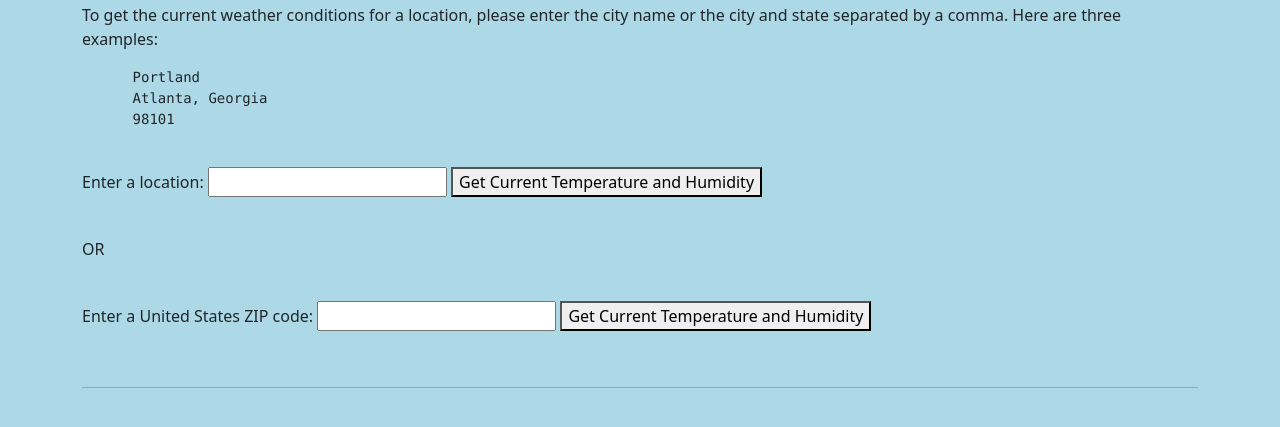
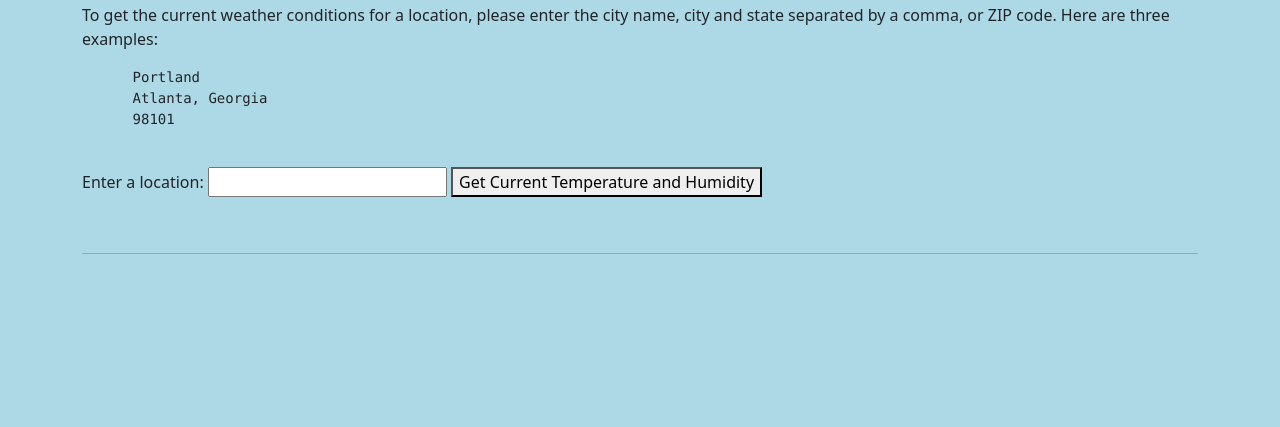
Before and after one commit to mejia-dev/openweather-test, a website built with webpack: page src/index.html in a window 1280 px wide. Both pictures are taken after typing "Sample" into the empty fields and a click on the button "Get Current Temperature and Humidity". Shown: the part 53-480 px from the top of the page. Built offline with nearby package versions, Linux system fonts and the light colour scheme; no server answers.

Commit message:
Refactor code to remove unnecessary second form

```diff
--- a/src/index.html
+++ b/src/index.html
@@ -5,7 +5,7 @@
 <body>
   <div class="container">
     <h1>Get Weather Conditions From Anywhere!</h1>
-    <p>To get the current weather conditions for a location, please enter the city name or the city and state separated by a comma. Here are three examples:</p>
+    <p>To get the current weather conditions for a location, please enter the city name, city and state separated by a comma, or ZIP code. Here are three examples:</p>
     <pre>
       Portland
       Atlanta, Georgia
@@ -16,13 +16,6 @@
       <input id="location" type="text" name="location">
       <button type="submit" class="btn-success" id="weatherLocation">Get Current Temperature and Humidity</button>
     </form>
-    <br><p> OR </p><br>
-    <form id="ZIPForm">
-      <label for="zip">Enter a United States ZIP code:</label>
-      <input id="zip" type="text" name="zip">
-      <button type="submit" class="btn-success" id="weatherZip">Get Current Temperature and Humidity</button>
-    </form>
-
     <br>
     <hr>
     <br>
--- a/src/index.js
+++ b/src/index.js
@@ -37,21 +37,13 @@ function printError(request, city) {
   document.querySelector('#showResponse').innerText = `There was an error accessing the weather data for ${city}:  ${request.status} ${request.statusText}`;
 }
 
-function handleCityFormSubmission(event) {
+function handleFormSubmission(event) {
   event.preventDefault();
-  const city = document.querySelector('#location').value;
+  const location = document.querySelector('#location').value;
   document.querySelector('#location').value = null;
-  getWeather(city);
-}
-
-function handleZIPFormSubmission(event) {
-  event.preventDefault();
-  const zip = document.querySelector('#zip').value;
-  document.querySelector('#zip').value = null;
-  getWeather(zip);
+  getWeather(location);
 }
 
 window.addEventListener("load", function() {
-  document.getElementById('cityForm').addEventListener("submit", handleCityFormSubmission);
-  document.getElementById('ZIPForm').addEventListener("submit", handleZIPFormSubmission);
+  document.getElementById('cityForm').addEventListener("submit", handleFormSubmission);
 });
```
